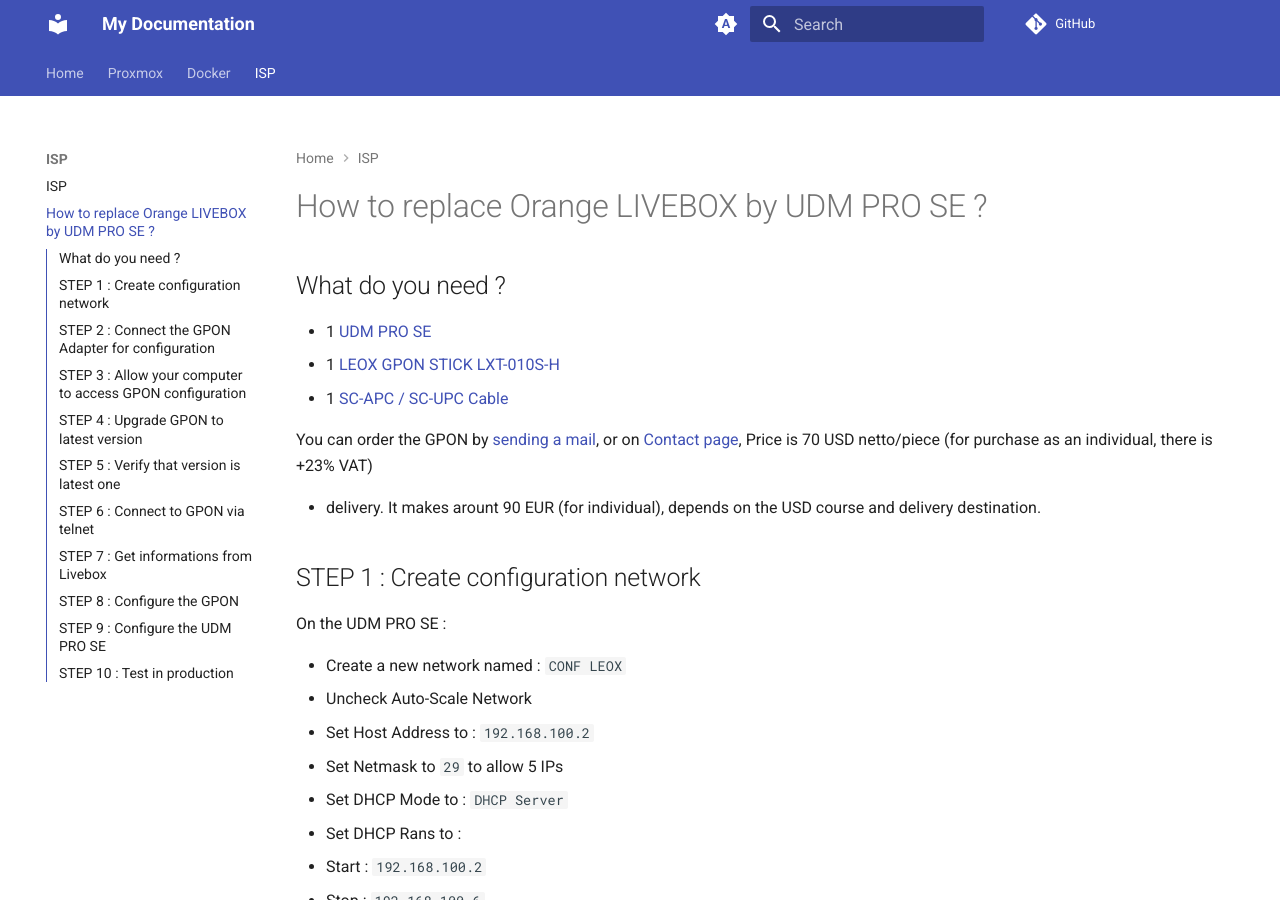
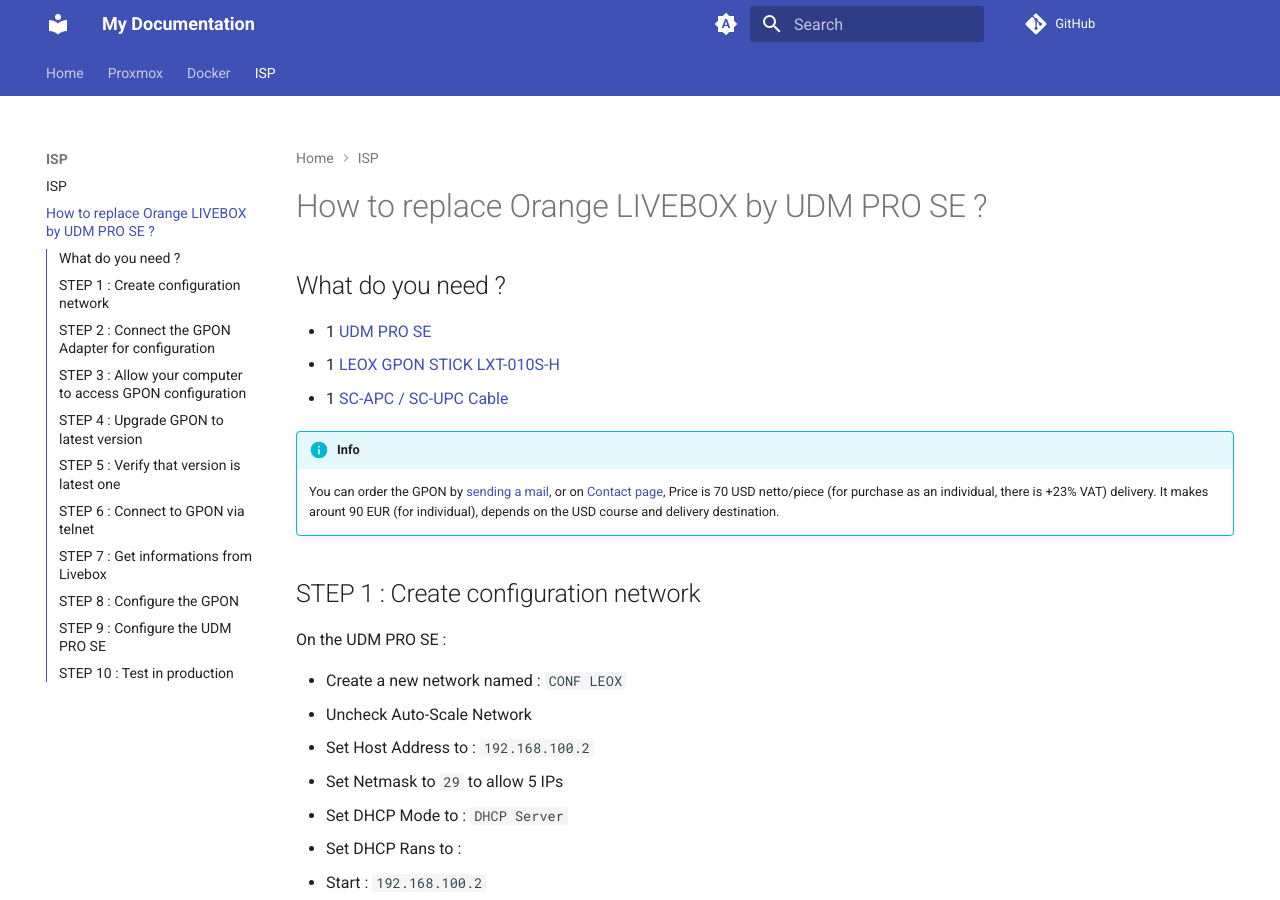
Before and after one commit to Stoufiler/stoufiler.github.io, an MkDocs documentation site: the page built from docs/isp/bypass-livebox/index.md, in a window 1280 px wide and 900 px high. Built offline with MkDocs 1.6.1 and Material for MkDocs 9.7.7, drawn with Linux system fonts in a browser that asks for light colours; comment, search, counter and statistics services are not loaded; some of the changed text lies outside the part shown.

Commit message:
doc: add info to be more readable

```diff
--- a/docs/isp/bypass-livebox/index.md
+++ b/docs/isp/bypass-livebox/index.md
@@ -6,12 +6,12 @@
 - 1 [LEOX GPON STICK LXT-010S-H](https://www.leolabs.pl/lxt-010s-h.html){target=_blank}
 - 1 [SC-APC / SC-UPC Cable](https://amzn.to/3lh8xCA){target=_blank}
 
-You can order the GPON by [sending a mail](mailto:sales@leolabs.pl), or on
-[Contact page](https://www.leolabs.pl/contact.html){target=_blank},
- Price is 70 USD netto/piece (for purchase as an individual, there is +23% VAT)
-
-- delivery. It makes arount 90 EUR (for individual), depends on the USD course
-   and delivery destination.
+!!! info
+    You can order the GPON by [sending a mail](mailto:sales@leolabs.pl), or on
+    [Contact page](https://www.leolabs.pl/contact.html){target=_blank},
+    Price is 70 USD netto/piece (for purchase as an individual, there is
+    +23% VAT) delivery. It makes arount 90 EUR (for individual), depends on
+    the USD course and delivery destination.
 
 ## STEP 1 : Create configuration network
 
```
Also changed, not shown: other parts of docs/isp/bypass-livebox/index.md (+1 -1 lines).
